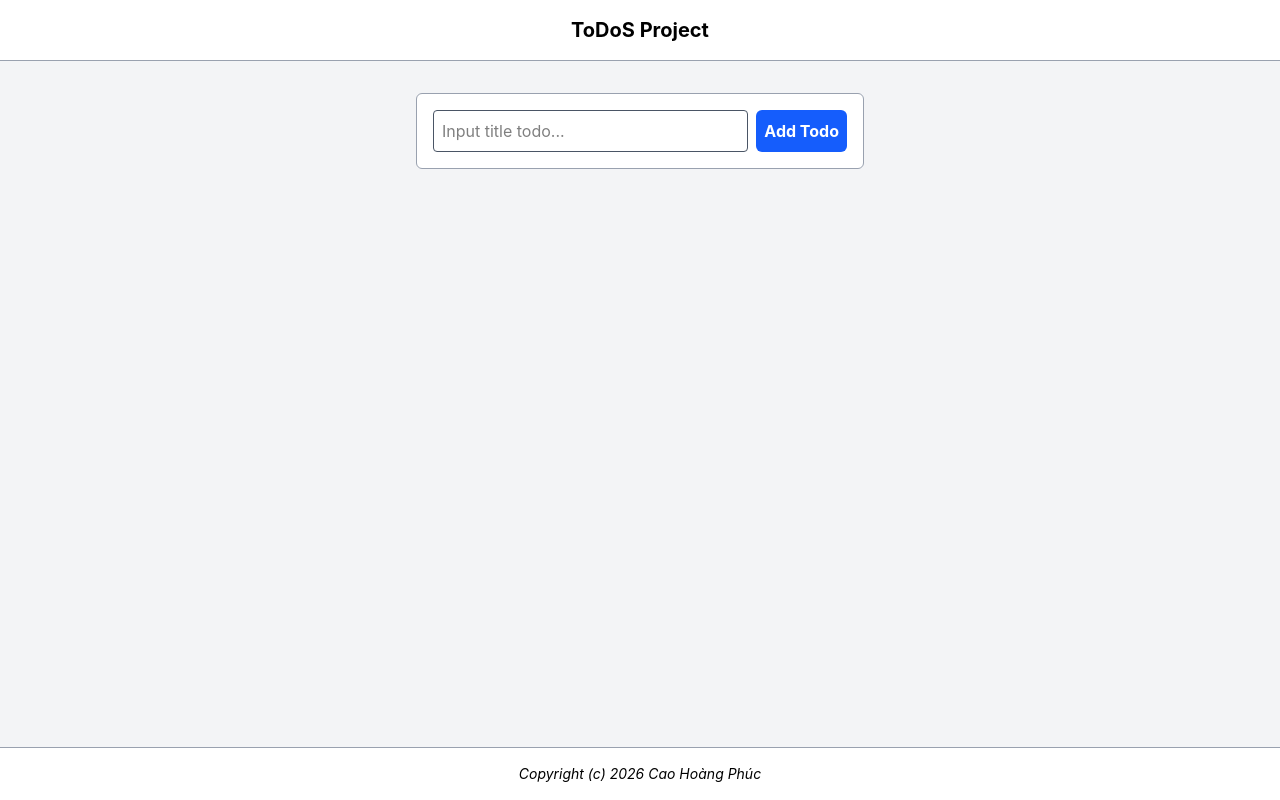
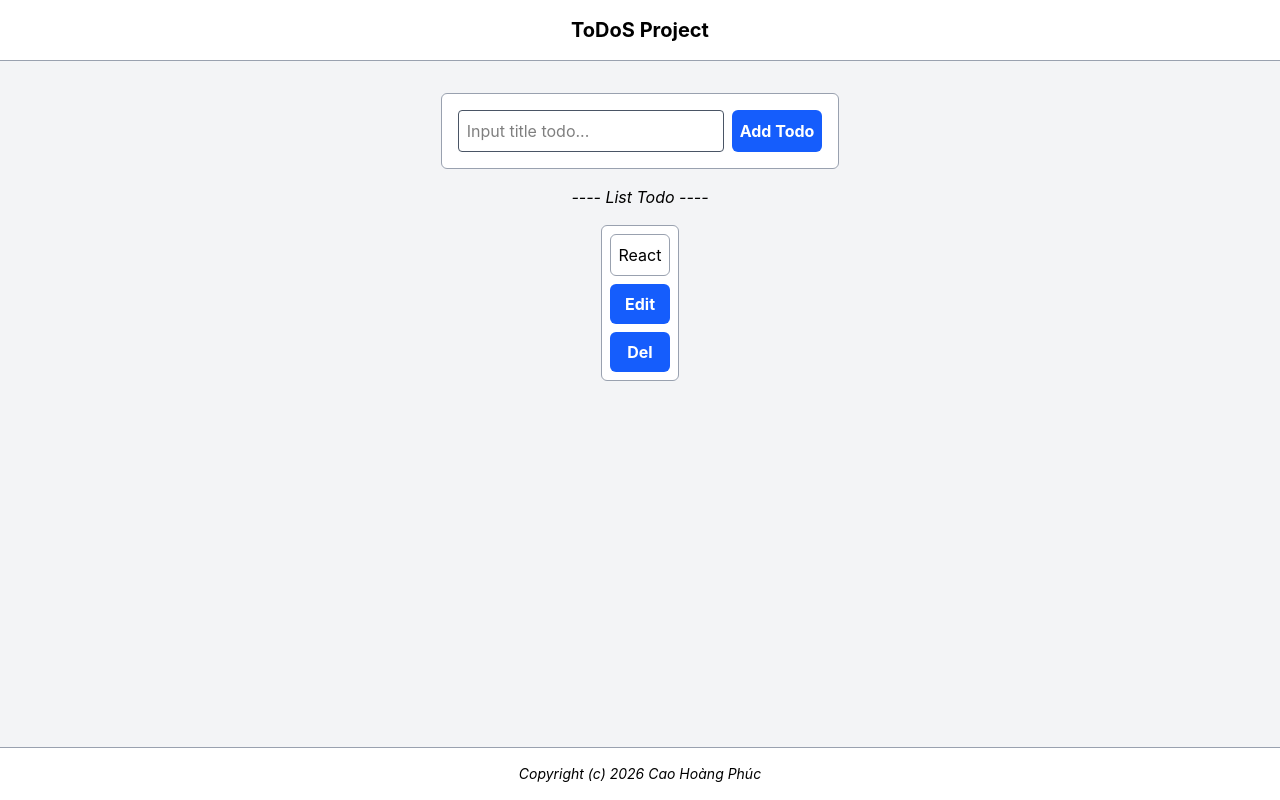
Before and after one commit to chpvchp/ToDoS, a React (Vite) app in the folder frontend/: page / in a window 1280 px wide. Built offline with nearby package versions, Linux system fonts and the light colour scheme.

Commit message:
feat(ui): setup global font and add CardTodo component - setup font-sans globally - add CardTodo reuseble component - add card test in Main

```diff
--- a/frontend/src/App.tsx
+++ b/frontend/src/App.tsx
@@ -4,7 +4,7 @@ import Main from "./components/Main";
 
 export default function App() {
   return (
-    <div className="min-h-screen flex flex-col">
+    <div className="min-h-screen flex flex-col font-sans">
       <Header />
       <Main />
       <Footer />
--- a/frontend/src/components/Button.tsx
+++ b/frontend/src/components/Button.tsx
@@ -6,7 +6,7 @@ type ButtonProps = {
 export default function Button({ label, onClick }: ButtonProps) {
   return (
     <button
-      className="p-2 bg-blue-600 text-white font-sans font-bold rounded-md transition duration-200 hover:bg-blue-800"
+      className="p-2 bg-blue-600 text-white font-bold rounded-md transition duration-200 hover:bg-blue-800"
       onClick={onClick}
     >
       {label}
--- /dev/null
+++ b/frontend/src/components/CardTodo.tsx
@@ -0,0 +1,15 @@
+import Button from "./Button";
+
+type CardTodoProps = {
+  title: string;
+}
+
+export default function CardTodo({ title } : CardTodoProps) {
+  return (
+    <div className="p-2 bg-white border border-gray-400 rounded-md flex flex-col gap-2">
+      <p className="p-2 border border-gray-400 rounded-md">{title}</p>
+      <Button label="Edit" onClick={() => console.log("Edit Todo")}/>
+      <Button label="Del" onClick={() => console.log("Delete Todo")}/>
+    </div>
+  )
+}
--- a/frontend/src/components/Header.tsx
+++ b/frontend/src/components/Header.tsx
@@ -1,7 +1,7 @@
 export default function Header() {
   return (
     <header className="w-full bg-white p-2 flex justify-center items-center border-b border-gray-400 shadow-md">
-      <h1 className="p-2 font-sans font-bold text-xl">ToDoS Project</h1>
+      <h1 className="p-2 font-bold text-xl">ToDoS Project</h1>
     </header>
   )
 }
--- a/frontend/src/components/Main.tsx
+++ b/frontend/src/components/Main.tsx
@@ -1,16 +1,19 @@
 import Button from "./Button";
+import CardTodo from "./CardTodo";
 
 export default function Main() {
   return (
-    <main className="flex-1 bg-gray-100 p-8">
+    <main className="flex-1 bg-gray-100 p-8 flex flex-col gap-4 items-center">
 
-      <div className="max-w-md mx-auto p-4 border border-gray-400 rounded-md bg-white flex gap-2">
+      <div className="p-4 border border-gray-400 rounded-md bg-white flex gap-2">
         <input className="p-2 flex-1 border border-gray-600 rounded transition duration-200 hover:border-black" type="text" placeholder="Input title todo..." />
         <Button label="Add Todo" onClick={() => console.log("Addtodo..")}/>
       </div>
 
-      <div>
+      <p className="italic">---- List Todo ----</p>
 
+      <div className="flex gap-2">
+        <CardTodo title="React" />
       </div>
 
     </main>
```
